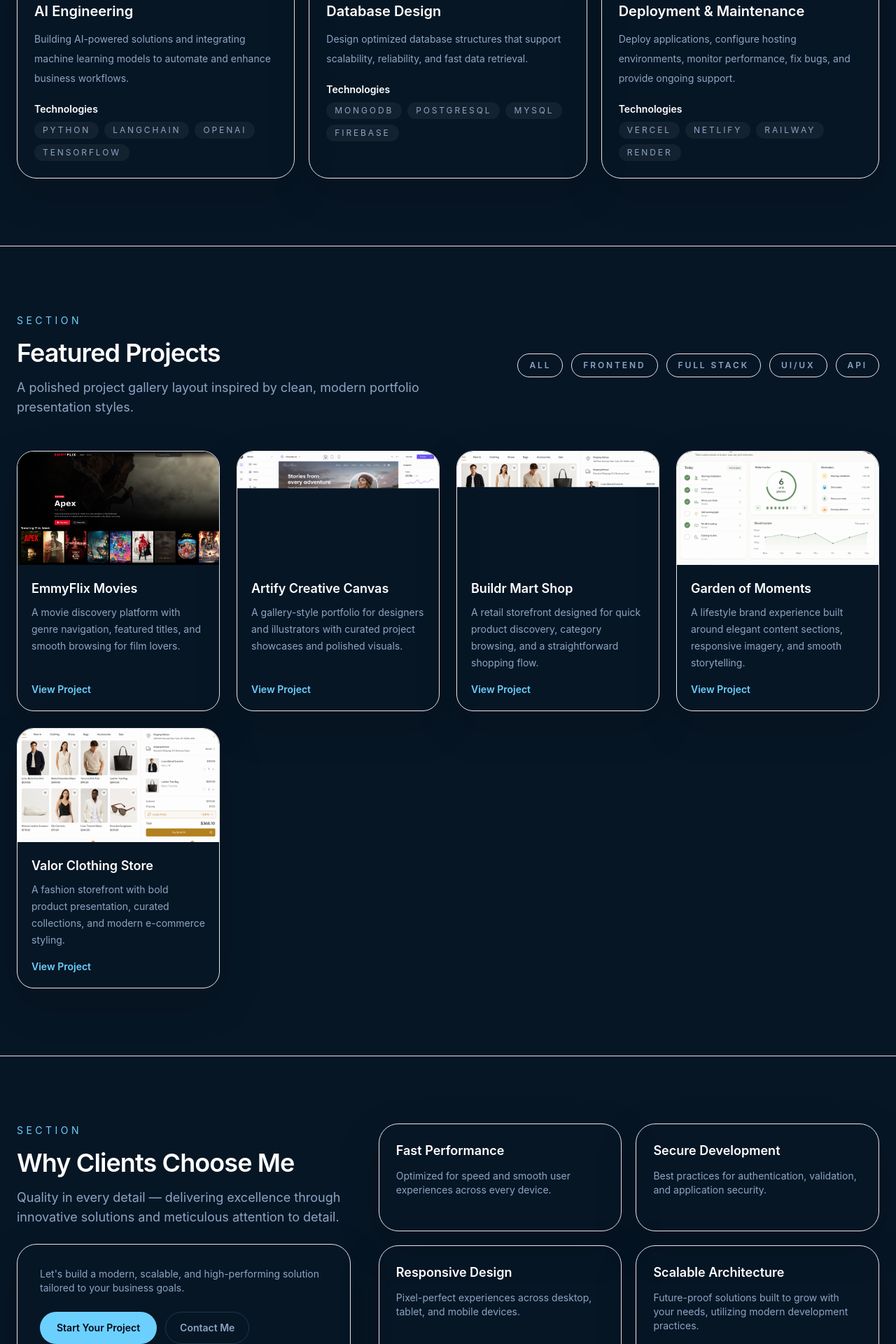
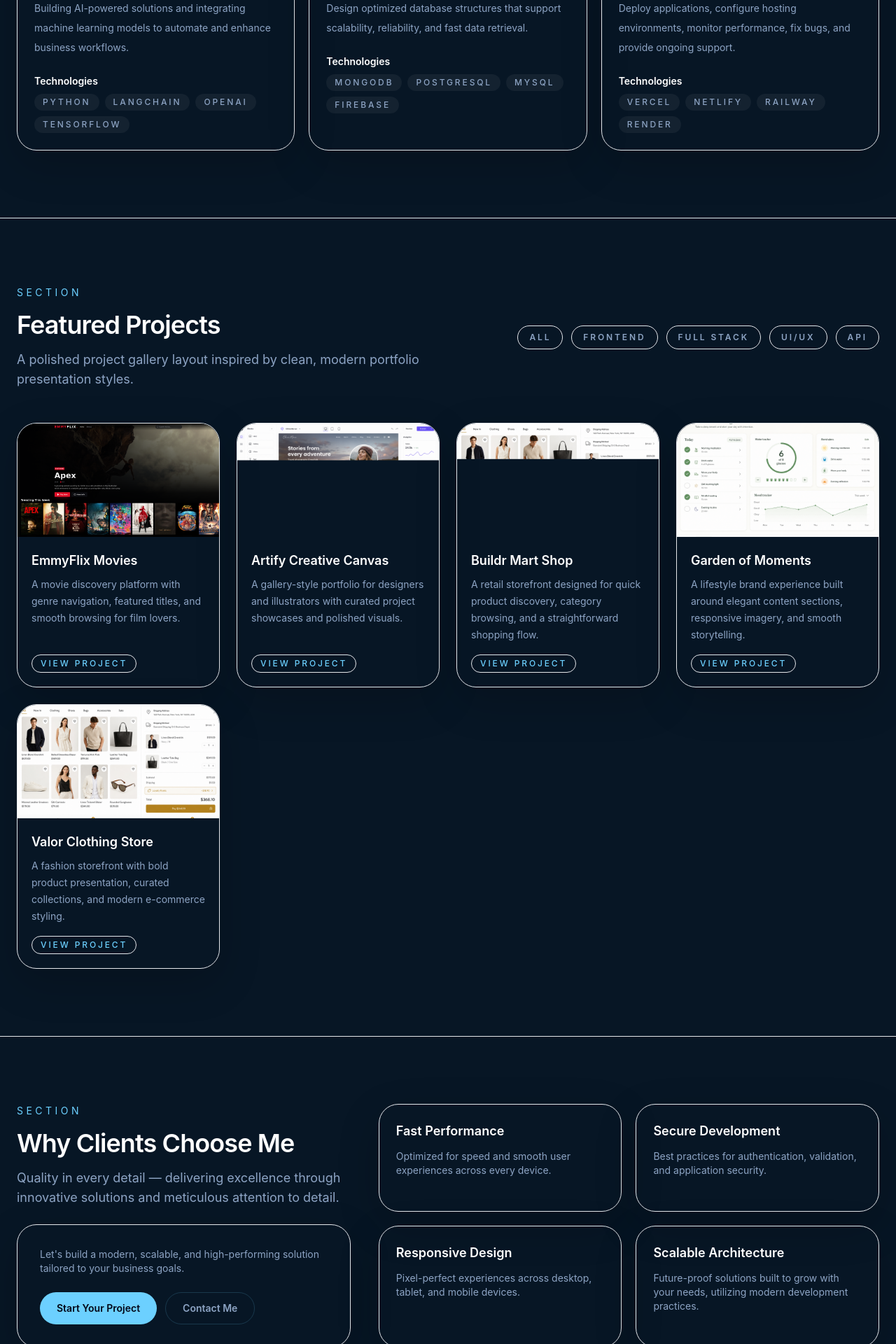
Before and after one commit to Emmyframe/my-portfolio, a React (Vite) app: page / in a window 1280 px wide. Shown: the part 2580-4500 px from the top of the page at 70% size. Built offline with nearby package versions, Linux system fonts and the light colour scheme.

Commit message:
Updated package-lock.json

```diff
--- a/src/components/ProjectCard.tsx
+++ b/src/components/ProjectCard.tsx
@@ -1,4 +1,6 @@
 import { motion } from 'framer-motion'
+import { Card, CardContent } from '@/components/ui/card'
+import { Badge } from '@/components/ui/badge'
 
 type Project = {
   title: string
@@ -21,8 +23,9 @@ export function ProjectCard({ project }: Props) {
       whileInView={{ opacity: 1, y: 0 }}
       viewport={{ once: true, amount: 0.3 }}
       transition={{ duration: 0.45, ease: 'easeOut' }}
-      className="group flex flex-col overflow-hidden rounded-[1.5rem] border border-border/20 bg-bg-elevated/90 shadow-soft transition hover:border-accent/40"
+      className="group"
     >
+      <Card className="flex h-full flex-col overflow-hidden transition hover:border-accent/40">
         <div className="relative aspect-video overflow-hidden">
           <img
             src={project.image}
@@ -31,13 +34,12 @@ export function ProjectCard({ project }: Props) {
           />
           <div className="absolute inset-0 bg-gradient-to-t from-bg-elevated/80 to-transparent opacity-60" />
         </div>
-      <div className="flex flex-1 flex-col p-5">
+        <CardContent className="flex flex-1 flex-col p-5">
           <h3 className="text-lg font-semibold text-white">{project.title}</h3>
           <p className="mt-2 flex-1 text-sm leading-6 text-text-muted">{project.detail}</p>
-        <span className="mt-4 inline-flex items-center gap-1 text-sm font-semibold text-accent transition group-hover:gap-2">
-          View Project
-        </span>
-      </div>
+          <Badge variant="accent" className="mt-4 w-fit">View Project</Badge>
+        </CardContent>
+      </Card>
     </motion.a>
   )
 }
--- /dev/null
+++ b/src/components/sections/ContactSection.tsx
@@ -0,0 +1,39 @@
+import { motion } from 'framer-motion'
+import { SectionHeading } from '../ui/SectionHeading'
+import { Card, CardContent } from '@/components/ui/card'
+import { Button } from '@/components/ui/button'
+
+export function ContactSection() {
+  return (
+    <section id="contact" className="border-t border-border/20 bg-bg py-20 sm:py-24">
+      <div className="container mx-auto">
+        <SectionHeading
+          id="contact"
+          title="Contact"
+          description="Let's connect and discuss how we can build the next modern, scalable, and high-performing digital solution for your business."
+        />
+
+        <motion.div
+          initial={{ opacity: 0, y: 16 }}
+          whileInView={{ opacity: 1, y: 0 }}
+          viewport={{ once: true, amount: 0.35 }}
+          transition={{ duration: 0.45, ease: 'easeOut' }}
+        >
+          <Card className="mt-12">
+            <CardContent className="grid gap-6 p-8 sm:grid-cols-[1fr_auto] sm:items-center">
+              <div>
+                <p className="text-lg font-semibold text-white">Ready to start your next project?</p>
+                <p className="mt-3 text-sm text-text-muted">
+                  Send a message and I'll get back to you with a tailored approach for your business goals.
+                </p>
+              </div>
+              <Button size="lg" asChild>
+                <a href="mailto:hello@example.com">hello@example.com</a>
+              </Button>
+            </CardContent>
+          </Card>
+        </motion.div>
+      </div>
+    </section>
+  )
+}
--- a/src/components/sections/ServicesSection.tsx
+++ b/src/components/sections/ServicesSection.tsx
@@ -1,4 +1,6 @@
 import { SectionHeading } from '../ui/SectionHeading'
+import { Card, CardHeader, CardTitle, CardDescription, CardContent } from '@/components/ui/card'
+import { Badge } from '@/components/ui/badge'
 
 const services = [
   {
@@ -51,21 +53,23 @@ export function ServicesSection() {
 
         <div className="mt-12 grid gap-5 lg:grid-cols-2 xl:grid-cols-3">
           {services.map((service) => (
-            <article key={service.title} className="rounded-[1.75rem] border border-border/20 bg-bg-elevated/90 p-6 shadow-soft">
+            <Card key={service.title}>
+              <CardHeader>
                 <p className="text-sm uppercase tracking-[0.28em] text-accent">Service</p>
-              <h3 className="mt-4 text-xl font-semibold text-white">{service.title}</h3>
-              <p className="mt-3 text-sm leading-7 text-text-muted">{service.description}</p>
-              <div className="mt-5 space-y-2">
+                <CardTitle className="mt-4">{service.title}</CardTitle>
+                <CardDescription className="mt-3">{service.description}</CardDescription>
+              </CardHeader>
+              <CardContent>
+                <div className="space-y-2">
                   <p className="text-sm font-semibold text-white">Technologies</p>
                   <div className="flex flex-wrap gap-2">
                     {service.items.map((item) => (
-                    <span key={item} className="inline-flex items-center rounded-full bg-white/5 px-3 py-1 text-xs uppercase tracking-[0.24em] text-text-muted">
-                      {item}
-                    </span>
+                      <Badge key={item}>{item}</Badge>
                     ))}
                   </div>
                 </div>
-            </article>
+              </CardContent>
+            </Card>
           ))}
         </div>
       </div>
--- a/src/components/sections/WhyChooseSection.tsx
+++ b/src/components/sections/WhyChooseSection.tsx
@@ -1,5 +1,7 @@
 import { SectionHeading } from '../ui/SectionHeading'
 import { Link } from 'react-router-dom'
+import { Button } from '@/components/ui/button'
+import { Card, CardContent } from '@/components/ui/card'
 
 const reasons = [
   {
@@ -30,23 +32,31 @@ export function WhyChooseSection() {
             title="Why Clients Choose Me"
             description="Quality in every detail — delivering excellence through innovative solutions and meticulous attention to detail."
           />
-          <div className="rounded-[1.75rem] border border-border/20 bg-bg-elevated/90 p-8 shadow-soft">
+          <Card>
+            <CardContent className="p-8">
               <p className="text-sm text-text-muted">
                 Let's build a modern, scalable, and high-performing solution tailored to your business goals.
               </p>
               <div className="mt-6 flex flex-col gap-3 sm:flex-row">
-              <Link to="/#contact" className="primary-button inline-flex justify-center">Start Your Project</Link>
-              <Link to="/#contact" className="secondary-button inline-flex justify-center">Contact Me</Link>
+                <Button asChild>
+                  <Link to="/#contact">Start Your Project</Link>
+                </Button>
+                <Button variant="outline" asChild>
+                  <Link to="/#contact">Contact Me</Link>
+                </Button>
               </div>
-          </div>
+            </CardContent>
+          </Card>
         </div>
 
         <div className="grid gap-5 sm:grid-cols-2">
           {reasons.map((reason) => (
-            <article key={reason.title} className="rounded-[1.75rem] border border-border/20 bg-bg-elevated/90 p-6 shadow-soft">
+            <Card key={reason.title}>
+              <CardContent className="p-6">
                 <h3 className="text-lg font-semibold text-white">{reason.title}</h3>
                 <p className="mt-3 text-sm text-text-muted">{reason.detail}</p>
-            </article>
+              </CardContent>
+            </Card>
           ))}
         </div>
       </div>
--- a/src/pages/ResumePage.tsx
+++ b/src/pages/ResumePage.tsx
@@ -1,6 +1,11 @@
 import { motion } from 'framer-motion'
 import { PageHero } from '../components/ui/PageHero'
 import { Link } from 'react-router-dom'
+import { Card, CardContent, CardHeader } from '@/components/ui/card'
+import { Badge } from '@/components/ui/badge'
+import { Button } from '@/components/ui/button'
+import { Separator } from '@/components/ui/separator'
+import { Award, GraduationCap, Briefcase, Sparkles } from 'lucide-react'
 
 const skills = {
   'Frontend': ['React', 'Next.js', 'TypeScript', 'Tailwind CSS', 'Framer Motion'],
@@ -79,18 +84,31 @@ export function ResumePage() {
             whileInView={{ opacity: 1, y: 0 }}
             viewport={{ once: true, amount: 0.3 }}
             transition={{ duration: 0.5, ease: 'easeOut' }}
-            className="rounded-[1.5rem] border border-border/30 bg-bg-elevated/90 p-8 shadow-soft"
           >
+            <Card>
+              <CardHeader>
+                <div className="flex items-center gap-3">
+                  <Sparkles className="h-5 w-5 text-accent" />
                   <p className="text-sm uppercase tracking-[0.28em] text-accent">Summary</p>
-            <p className="mt-4 text-base leading-8 text-text-muted">
+                </div>
+              </CardHeader>
+              <CardContent>
+                <p className="text-base leading-8 text-text-muted">
                   Results-driven software developer with 5+ years of experience specializing in backend engineering, fullstack development, and AI-powered solutions. I excel in designing scalable web applications, architecting RESTful APIs, and delivering end-to-end solutions for seamless user experiences. Passionate about building impactful solutions that drive business growth.
                 </p>
+              </CardContent>
+            </Card>
           </motion.div>
 
           {/* Skills */}
           <div>
+            <div className="flex items-center gap-3">
+              <Sparkles className="h-5 w-5 text-accent" />
+              <div>
                 <p className="text-sm uppercase tracking-[0.32em] text-accent">Skills</p>
-            <h2 className="mt-3 text-2xl font-semibold text-white">Technical Expertise</h2>
+                <h2 className="mt-1 text-2xl font-semibold text-white">Technical Expertise</h2>
+              </div>
+            </div>
             <div className="mt-8 grid gap-5 sm:grid-cols-2">
               {Object.entries(skills).map(([category, items], idx) => (
                 <motion.div
@@ -99,19 +117,17 @@ export function ResumePage() {
                   whileInView={{ opacity: 1, y: 0 }}
                   viewport={{ once: true, amount: 0.3 }}
                   transition={{ duration: 0.45, ease: 'easeOut', delay: idx * 0.06 }}
-                  className="rounded-[1.5rem] border border-border/20 bg-bg-elevated/90 p-6 shadow-soft"
                 >
+                  <Card>
+                    <CardContent className="p-6">
                       <h3 className="text-sm font-semibold text-white">{category}</h3>
                       <div className="mt-4 flex flex-wrap gap-2">
                         {items.map((item) => (
-                      <span
-                        key={item}
-                        className="inline-flex items-center rounded-full bg-white/5 px-3 py-1.5 text-xs uppercase tracking-[0.24em] text-text-muted"
-                      >
-                        {item}
-                      </span>
+                          <Badge key={item} variant="outline">{item}</Badge>
                         ))}
                       </div>
+                    </CardContent>
+                  </Card>
                 </motion.div>
               ))}
             </div>
@@ -119,8 +135,13 @@ export function ResumePage() {
 
           {/* Experience */}
           <div>
+            <div className="flex items-center gap-3">
+              <Briefcase className="h-5 w-5 text-accent" />
+              <div>
                 <p className="text-sm uppercase tracking-[0.32em] text-accent">Experience</p>
-            <h2 className="mt-3 text-2xl font-semibold text-white">Work History</h2>
+                <h2 className="mt-1 text-2xl font-semibold text-white">Work History</h2>
+              </div>
+            </div>
             <div className="mt-8 space-y-5">
               {experience.map((exp, idx) => (
                 <motion.div
@@ -129,16 +150,20 @@ export function ResumePage() {
                   whileInView={{ opacity: 1, y: 0 }}
                   viewport={{ once: true, amount: 0.3 }}
                   transition={{ duration: 0.45, ease: 'easeOut', delay: idx * 0.06 }}
-                  className="rounded-[1.5rem] border border-border/20 bg-bg-elevated/90 p-6 shadow-soft"
                 >
+                  <Card>
+                    <CardContent className="p-6">
                       <div className="flex flex-col gap-1 sm:flex-row sm:items-center sm:justify-between">
                         <div>
                           <h3 className="text-lg font-semibold text-white">{exp.role}</h3>
                           <p className="text-sm text-text-muted">{exp.company}</p>
                         </div>
-                    <p className="text-xs uppercase tracking-[0.24em] text-accent">{exp.period}</p>
+                        <Badge variant="accent">{exp.period}</Badge>
                       </div>
-                  <p className="mt-4 text-sm leading-7 text-text-muted">{exp.description}</p>
+                      <Separator className="my-4" />
+                      <p className="text-sm leading-7 text-text-muted">{exp.description}</p>
+                    </CardContent>
+                  </Card>
                 </motion.div>
               ))}
             </div>
@@ -146,8 +171,13 @@ export function ResumePage() {
 
           {/* Education */}
           <div>
+            <div className="flex items-center gap-3">
+              <GraduationCap className="h-5 w-5 text-accent" />
+              <div>
                 <p className="text-sm uppercase tracking-[0.32em] text-accent">Education</p>
-            <h2 className="mt-3 text-2xl font-semibold text-white">Academic Background</h2>
+                <h2 className="mt-1 text-2xl font-semibold text-white">Academic Background</h2>
+              </div>
+            </div>
             <div className="mt-8 grid gap-5 sm:grid-cols-2">
               {education.map((edu, idx) => (
                 <motion.div
@@ -156,12 +186,16 @@ export function ResumePage() {
                   whileInView={{ opacity: 1, y: 0 }}
                   viewport={{ once: true, amount: 0.3 }}
                   transition={{ duration: 0.45, ease: 'easeOut', delay: idx * 0.06 }}
-                  className="rounded-[1.5rem] border border-border/20 bg-bg-elevated/90 p-6 shadow-soft"
                 >
-                  <p className="text-xs uppercase tracking-[0.24em] text-accent">{edu.period}</p>
+                  <Card>
+                    <CardContent className="p-6">
+                      <Badge variant="accent">{edu.period}</Badge>
                       <h3 className="mt-3 text-lg font-semibold text-white">{edu.degree}</h3>
                       <p className="mt-1 text-sm text-text-muted">{edu.institution}</p>
-                  <p className="mt-4 text-sm leading-7 text-text-muted">{edu.description}</p>
+                      <Separator className="my-4" />
+                      <p className="text-sm leading-7 text-text-muted">{edu.description}</p>
+                    </CardContent>
+                  </Card>
                 </motion.div>
               ))}
             </div>
@@ -169,8 +203,13 @@ export function ResumePage() {
 
           {/* Certifications */}
           <div>
+            <div className="flex items-center gap-3">
+              <Award className="h-5 w-5 text-accent" />
+              <div>
                 <p className="text-sm uppercase tracking-[0.32em] text-accent">Certifications</p>
-            <h2 className="mt-3 text-2xl font-semibold text-white">Professional Credentials</h2>
+                <h2 className="mt-1 text-2xl font-semibold text-white">Professional Credentials</h2>
+              </div>
+            </div>
             <div className="mt-8 grid gap-4 sm:grid-cols-2">
               {certifications.map((cert, idx) => (
                 <motion.div
@@ -179,26 +218,35 @@ export function ResumePage() {
                   whileInView={{ opacity: 1, y: 0 }}
                   viewport={{ once: true, amount: 0.3 }}
                   transition={{ duration: 0.4, ease: 'easeOut', delay: idx * 0.05 }}
-                  className="flex items-center gap-3 rounded-[1.25rem] border border-border/20 bg-bg-elevated/90 p-5 shadow-soft"
                 >
-                  <span className="text-accent text-lg" aria-hidden="true">✦</span>
+                  <Card>
+                    <CardContent className="flex items-center gap-3 p-5">
+                      <Award className="h-5 w-5 shrink-0 text-accent" />
                       <p className="text-sm font-medium text-white">{cert}</p>
+                    </CardContent>
+                  </Card>
                 </motion.div>
               ))}
             </div>
           </div>
 
           {/* CTA */}
-          <div className="rounded-[1.75rem] border border-border/20 bg-bg-elevated/90 p-8 shadow-soft text-center">
+          <Card>
+            <CardContent className="p-8 text-center">
               <p className="text-lg font-semibold text-white">Want to work together?</p>
               <p className="mt-3 text-sm text-text-muted">
                 Let's build your ideas, online presence quickly and efficiently.
               </p>
               <div className="mt-6 flex flex-col gap-3 sm:flex-row sm:justify-center">
-              <Link to="/#contact" className="primary-button inline-flex justify-center">Contact Me</Link>
-              <Link to="/experience" className="secondary-button inline-flex justify-center">View Experience</Link>
+                <Button size="lg" asChild>
+                  <Link to="/#contact">Contact Me</Link>
+                </Button>
+                <Button size="lg" variant="outline" asChild>
+                  <Link to="/experience">View Experience</Link>
+                </Button>
               </div>
-          </div>
+            </CardContent>
+          </Card>
         </div>
       </section>
     </>
--- a/tailwind.config.cjs
+++ b/tailwind.config.cjs
@@ -15,7 +15,21 @@ module.exports = {
         'text-muted': 'var(--text-muted)',
         accent: 'var(--accent)',
         'accent-muted': 'var(--accent-muted)',
-        border: 'var(--border)'
+        'accent-strong': 'var(--accent-strong)',
+        border: 'var(--border)',
+        ring: 'var(--accent)',
+        primary: 'var(--accent)',
+        'primary-foreground': '#020617',
+        secondary: 'rgba(255, 255, 255, 0.05)',
+        'secondary-foreground': 'var(--text-muted)',
+        muted: 'rgba(255, 255, 255, 0.05)',
+        'muted-foreground': 'var(--text-muted)',
+        destructive: '#ef4444',
+        'destructive-foreground': '#fafafa',
+        popover: 'var(--surface)',
+        'popover-foreground': 'var(--text)',
+        card: 'var(--bg-elevated)',
+        'card-foreground': 'var(--text)'
       },
       boxShadow: {
         soft: '0 20px 60px rgba(0, 0, 0, 0.18)',
@@ -23,8 +37,22 @@ module.exports = {
       },
       fontFamily: {
         sans: ['Inter', 'system-ui', 'sans-serif']
+      },
+      keyframes: {
+        'accordion-down': {
+          from: { height: '0' },
+          to: { height: 'var(--radix-accordion-content-height)' }
+        },
+        'accordion-up': {
+          from: { height: 'var(--radix-accordion-content-height)' },
+          to: { height: '0' }
+        }
+      },
+      animation: {
+        'accordion-down': 'accordion-down 0.2s ease-out',
+        'accordion-up': 'accordion-up 0.2s ease-out'
       }
     }
   },
-  plugins: []
+  plugins: [require('tailwindcss-animate')]
 }
```
Also changed, not shown: src/pages/ExperiencePage.tsx (+15 -13 lines), 1 other file (tests, documents, lock files or other folders). Lines whose indentation alone changed are shown as unchanged.
